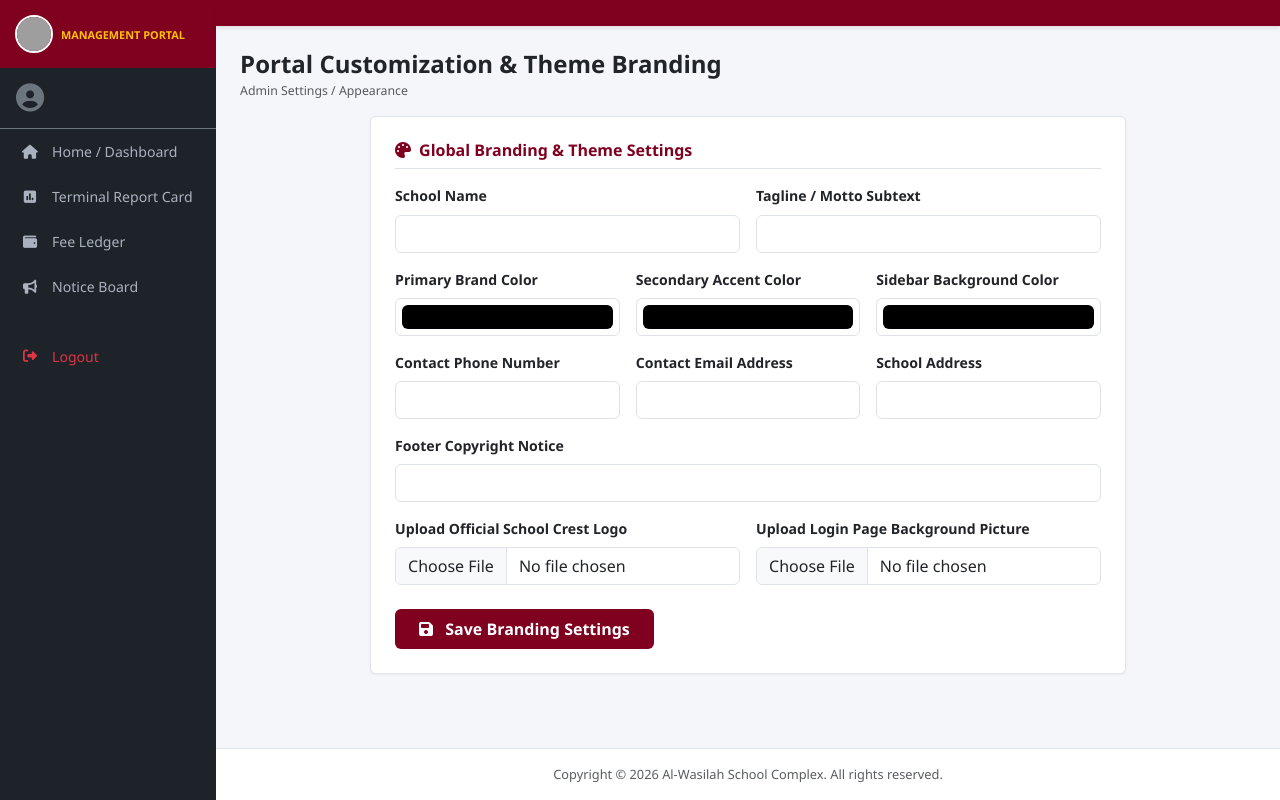
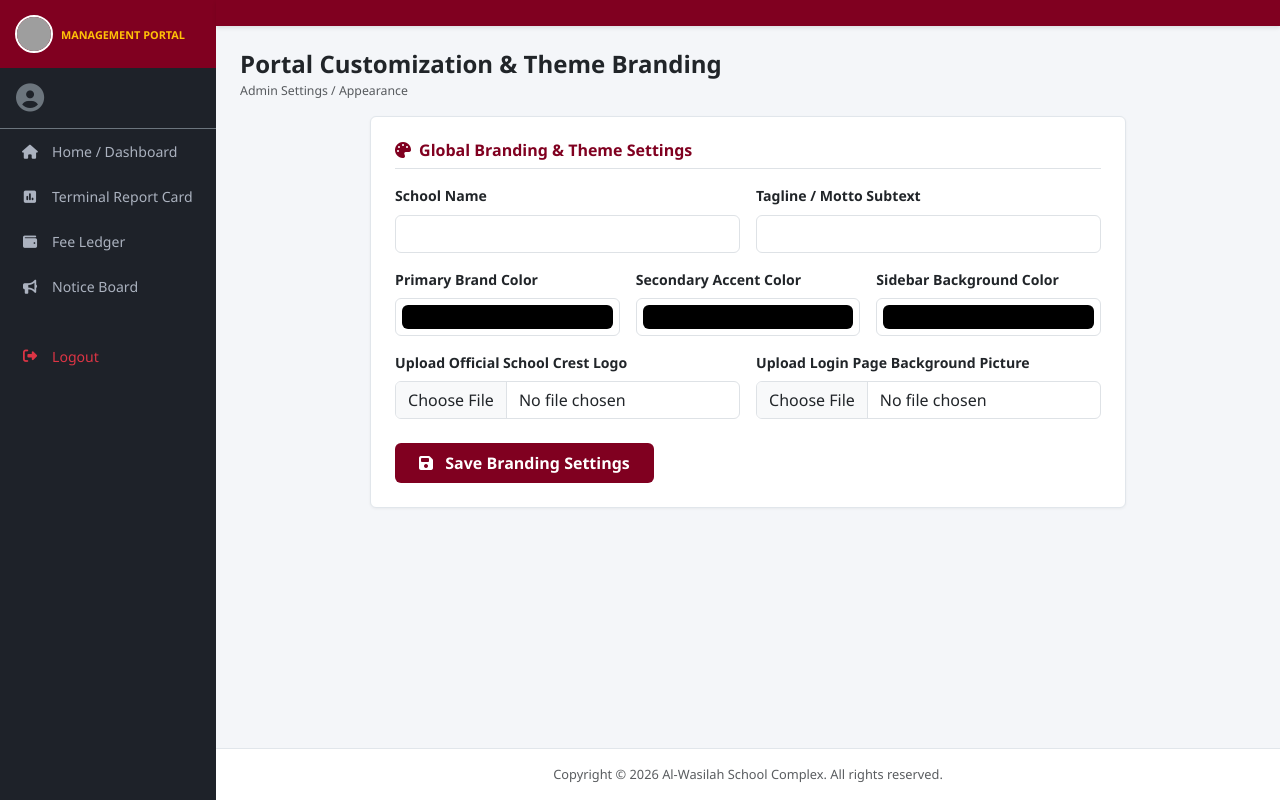
Before and after one commit to ahaqq861-sys/al-wasilah-portal, a Django app: template portal/templates/portal/branding.html in a window 1280 px wide. Run offline with Django 5.2, Linux system fonts and the light colour scheme; the template is opened without the code that fills it, so the values that code supplies are empty; grey boxes are pictures that could not be loaded.

```diff
--- a/core/settings.py
+++ b/core/settings.py
@@ -96,4 +96,5 @@ cloudinary.config(
     api_key=os.environ.get('CLOUDINARY_API_KEY'),
     api_secret=os.environ.get('CLOUDINARY_API_SECRET'),
     secure=True
-)
+)MEDIA_URL = '/media/'
+MEDIA_ROOT = BASE_DIR / 'media'
--- a/core/urls.py
+++ b/core/urls.py
@@ -1,5 +1,7 @@
 from django.contrib import admin
 from django.urls import path, include
+from django.conf import settings
+from django.conf.urls.static import static
 from portal.views import login_view
 
 urlpatterns = [
@@ -7,3 +9,6 @@ urlpatterns = [
     path('', login_view, name='root_login'),
     path('portal/', include('portal.urls')),
 ]
+
+if settings.DEBUG:
+    urlpatterns += static(settings.MEDIA_URL, document_root=settings.MEDIA_ROOT)
--- a/portal/templates/portal/branding.html
+++ b/portal/templates/portal/branding.html
@@ -45,39 +45,19 @@
                     </div>
                 </div>
 
-                <div class="row g-3 mb-3">
-                    <div class="col-md-4">
-                        <label class="form-label fw-bold">Contact Phone Number</label>
-                        <input type="text" name="contact_phone" value="{{ branding.contact_phone }}" class="form-control" required>
-                    </div>
-                    <div class="col-md-4">
-                        <label class="form-label fw-bold">Contact Email Address</label>
-                        <input type="email" name="contact_email" value="{{ branding.contact_email }}" class="form-control" required>
-                    </div>
-                    <div class="col-md-4">
-                        <label class="form-label fw-bold">School Address</label>
-                        <input type="text" name="address" value="{{ branding.address }}" class="form-control" required>
-                    </div>
-                </div>
-
-                <div class="mb-3">
-                    <label class="form-label fw-bold">Footer Copyright Notice</label>
-                    <input type="text" name="footer_copyright" value="{{ branding.footer_copyright }}" class="form-control" required>
-                </div>
-
                 <div class="row g-3 mb-4">
                     <div class="col-md-6">
                         <label class="form-label fw-bold">Upload Official School Crest Logo</label>
                         <input type="file" name="logo" class="form-control" accept="image/*">
                         {% if branding.logo %}
-                            <small class="text-success d-block mt-1"><i class="fa-solid fa-check me-1"></i>Current logo uploaded: {{ branding.logo.name }}</small>
+                            <small class="text-success d-block mt-1"><i class="fa-solid fa-check me-1"></i>Current logo active</small>
                         {% endif %}
                     </div>
                     <div class="col-md-6">
                         <label class="form-label fw-bold">Upload Login Page Background Picture</label>
                         <input type="file" name="login_background" class="form-control" accept="image/*">
                         {% if branding.login_background %}
-                            <small class="text-success d-block mt-1"><i class="fa-solid fa-check me-1"></i>Current background uploaded: {{ branding.login_background.name }}</small>
+                            <small class="text-success d-block mt-1"><i class="fa-solid fa-check me-1"></i>Current background active</small>
                         {% endif %}
                     </div>
                 </div>
```
